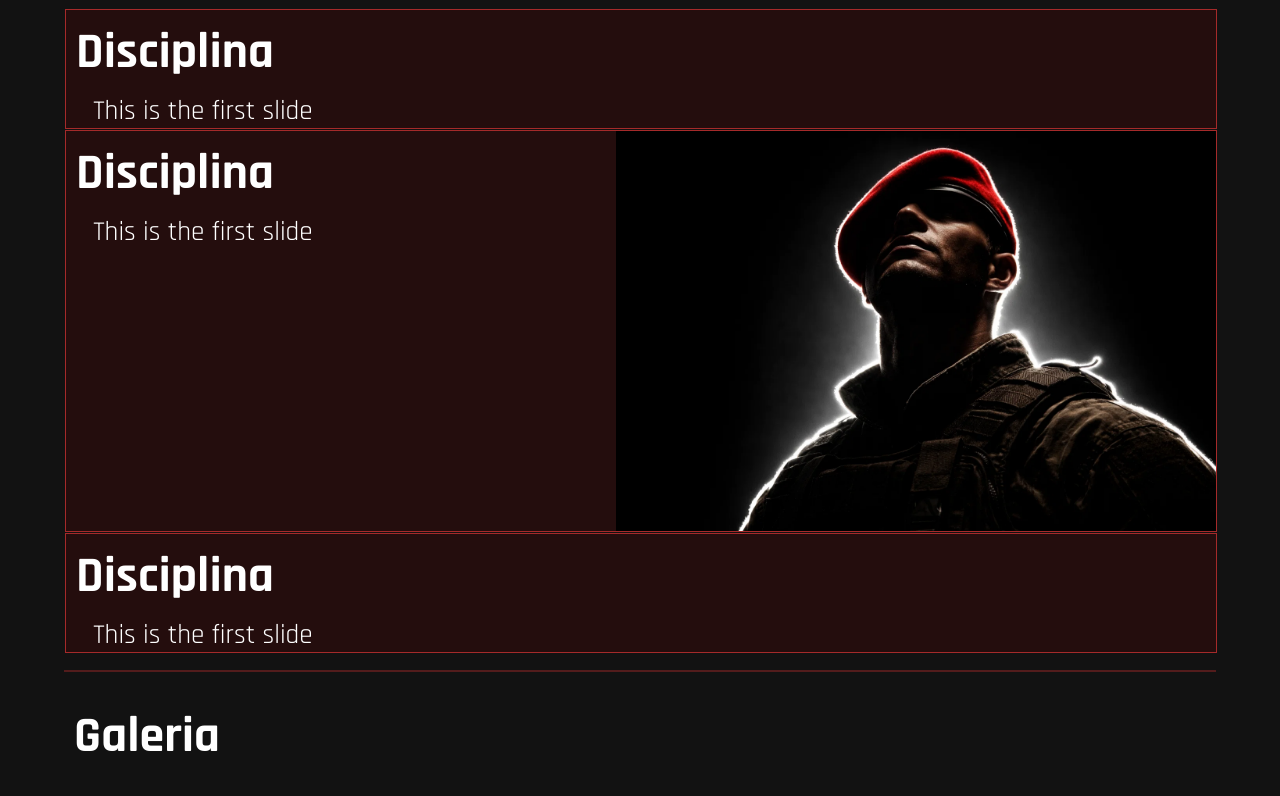
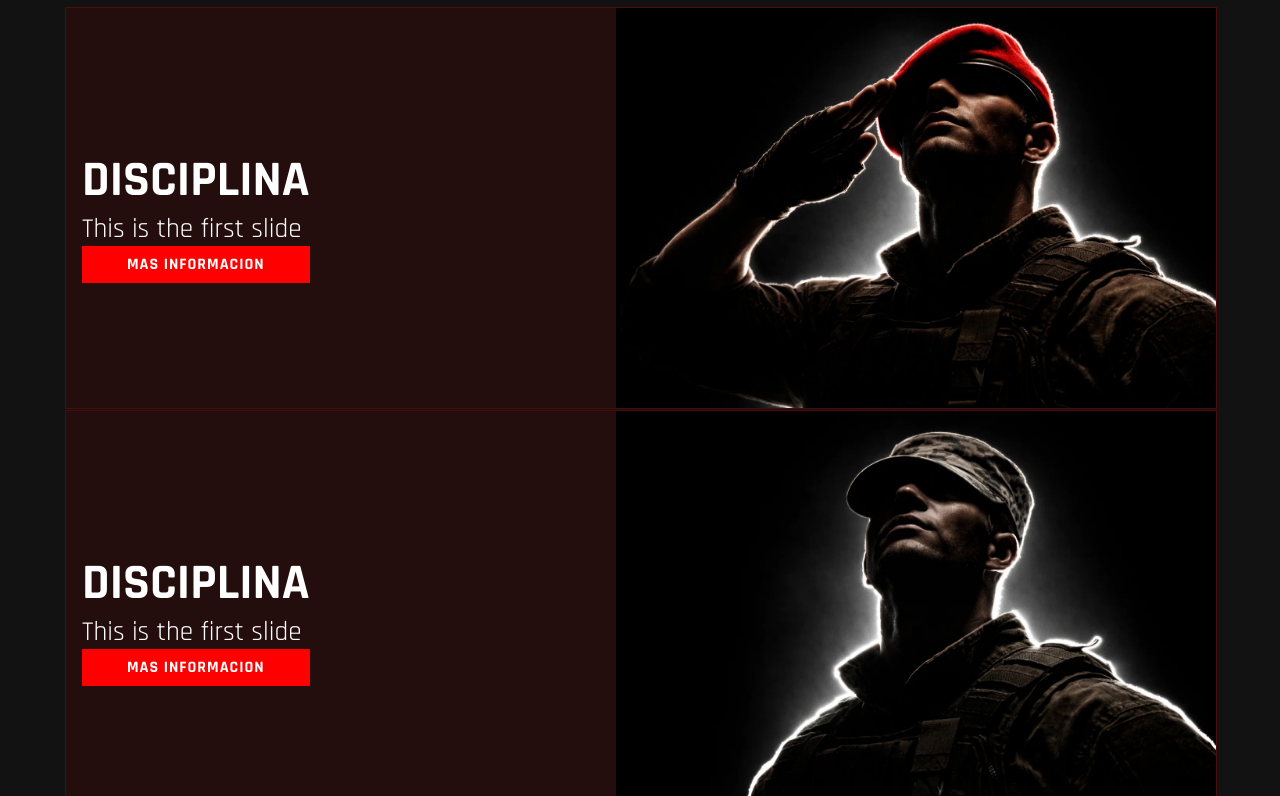
Before and after one commit to RuhlMirko/comando99, an Astro site: page / in a window 1280 px wide. Shown: the part 880-1676 px from the top of the page. Built offline with nearby package versions, Linux system fonts and the light colour scheme; Astro itself is replaced by a stand-in of ours; a web font is replaced by a local one.

Commit message:
Updated showcase section and scroll behavior

```diff
--- a/src/components/Galeria.astro
+++ b/src/components/Galeria.astro
@@ -33,6 +33,10 @@ const imagePaths = Object.keys(images).map((path) =>
 <style>
   .galeria {
     min-height: 200px;
+    h2 {
+      text-align: center;
+      border-bottom: 2px solid rgba(255, 0, 0, 0.178);
+    }
   }
   .gallery-list {
     display: grid;
--- a/src/components/Navbar.astro
+++ b/src/components/Navbar.astro
@@ -11,6 +11,7 @@
 <style>
   html {
     scroll-behavior: smooth;
+    scroll-padding-top: 15vh;
   }
   header {
     padding-top: 1.4em;
--- a/src/components/Showcase.astro
+++ b/src/components/Showcase.astro
@@ -6,15 +6,7 @@ const slides = [
       paragrapgh: "This is the first slide",
       subtitle: "",
       redirect: "Mas informacion",
-    },
-  },
-  {
-    title: "Disciplina",
-    content: {
-      paragrapgh: "This is the first slide",
-      subtitle: "",
-      redirect: "Mas informacion",
-      thumbnail: "./images/rangos/red_beret.webp",
+      thumbnail: "./images/rangos/red_beret_salute.webp",
       altText: "Soldier with red beret looking proudly to the sky",
     },
   },
@@ -24,22 +16,35 @@ const slides = [
       paragrapgh: "This is the first slide",
       subtitle: "",
       redirect: "Mas informacion",
+      thumbnail: "./images/rangos/simple_Hat.webp",
+      altText: "Soldier with army hat looking proudly to the sky",
+    },
+  },
+  {
+    title: "Disciplina",
+    content: {
+      paragrapgh: "This is the first slide",
+      subtitle: "",
+      redirect: "Mas informacion",
+      thumbnail: "./images/rangos/modular_helmet.webp",
+      altText: "Soldier with red beret looking proudly to the sky",
     },
   },
 ];
 ---
 
-<section class="showcase">
+<section class="showcase" id="showcase">
   <div class="carousel">
     <div class="carousel-track">
       {
         slides.map((slide, index) => (
           <div class="carousel-slide" data-slide={index}>
-            <div class="slide-content">
-              <div>
+            <div class="slide-content hud-border">
+              <div class="content-text">
                 <h2>{slide.title}</h2>
                 <h3>{slide.content.subtitle}</h3>
                 <p>{slide.content.paragrapgh}</p>
+                <button>{slide.content.redirect}</button>
               </div>
               <img src={slide.content.thumbnail} alt={slide.content.altText} />
             </div>
@@ -61,13 +66,37 @@ const slides = [
     justify-content: space-between;
     width: 100%;
     background: #4608085d;
-    border: 1px solid brown;
+    border: 1px solid rgba(129, 11, 11, 0.445);
     margin: 1px;
 
-    p {
-      font-size: 1.7rem;
-      max-width: 70ch;
-      margin-left: 1em;
+    .content-text {
+      margin-left: 1rem;
+      margin-top: 1em;
+      display: flex;
+      flex-direction: column;
+      justify-content: center;
+
+      h2 {
+        text-transform: uppercase;
+      }
+
+      p {
+        font-size: 1.7rem;
+        max-width: 70ch;
+      }
+
+      button {
+        background: red;
+        color: white;
+        padding: 0.5em 2em;
+        font-size: 1em;
+        font-weight: 900;
+        text-transform: uppercase;
+        font-family: inherit;
+        letter-spacing: 1px;
+        border: none;
+        cursor: pointer;
+      }
     }
 
     img {
--- a/src/components/Welcome.astro
+++ b/src/components/Welcome.astro
@@ -20,7 +20,7 @@ import logo from "../../public/images/logo.png";
       <a href="https://discord.com/invite/UJUp2cWtwp" class="cta-call"
         >Nuestro Discord</a
       >
-      <a href="#about">Mas Informacion</a>
+      <a href="#showcase">Mas Informacion</a>
     </div>
   </section>
 </main>
--- a/src/pages/index.astro
+++ b/src/pages/index.astro
@@ -47,16 +47,14 @@ import Showcase from "../components/Showcase.astro";
 
   h2 {
     font-size: 50px;
-    margin-block: 0.2em;
     padding-bottom: 0;
-    padding-left: 0.2em;
   }
 
   section {
     margin-inline: 5vw;
     padding-bottom: 1em;
     margin-bottom: 2em;
-    border-bottom: 2px solid rgba(165, 42, 42, 0.445);
+    /* border-bottom: 2px solid rgba(165, 42, 42, 0.445); */
   }
   .scanline-overlay {
     position: fixed;
```
